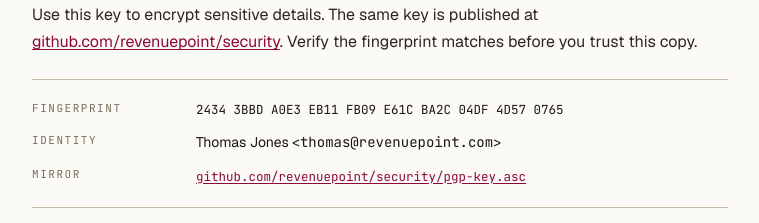
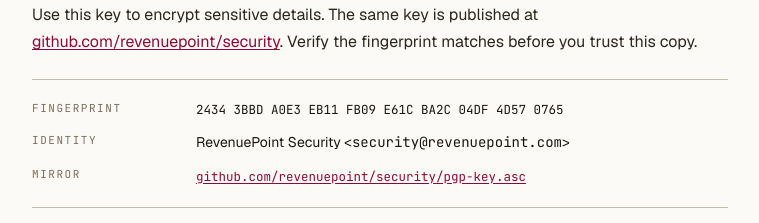
Before and after one commit to revenuepoint/revenuepoint.com, a Next.js app: page /security in a window 1280 px wide. Shown: the part 1160-1383 px from the top of the page, without its empty margins (260-1019 px from the left). Built offline with nearby package versions, Linux system fonts and the light colour scheme; no server answers.

Commit message:
security: PGP identity now reads RevenuePoint Security <security@…>
Replaces the personal Thomas Jones / thomas@revenuepoint.com identity
on the PGP key block with the role-based security alias, matching the
inbox researchers are already directed to.

```diff
--- a/src/app/security/page.tsx
+++ b/src/app/security/page.tsx
@@ -128,7 +128,7 @@
               <dd className="font-mono text-[12.5px] tabular-nums text-ink break-all">{FINGERPRINT}</dd>
               <dt className="font-mono text-[11px] uppercase tracking-[0.14em] text-mute">Identity</dt>
               <dd className="text-ink">
-                Thomas Jones &lt;<span className="font-mono">thomas@revenuepoint.com</span>&gt;
+                RevenuePoint Security &lt;<span className="font-mono">security@revenuepoint.com</span>&gt;
               </dd>
               <dt className="font-mono text-[11px] uppercase tracking-[0.14em] text-mute">Mirror</dt>
               <dd>
```
